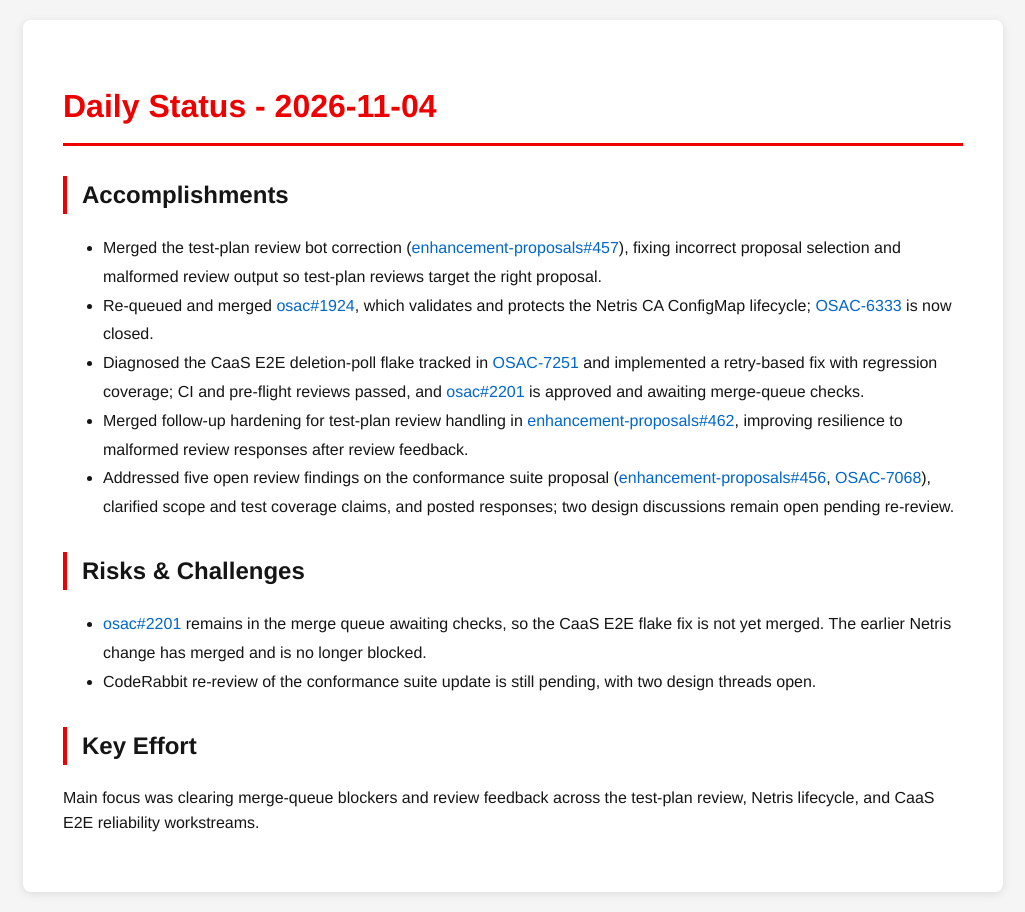
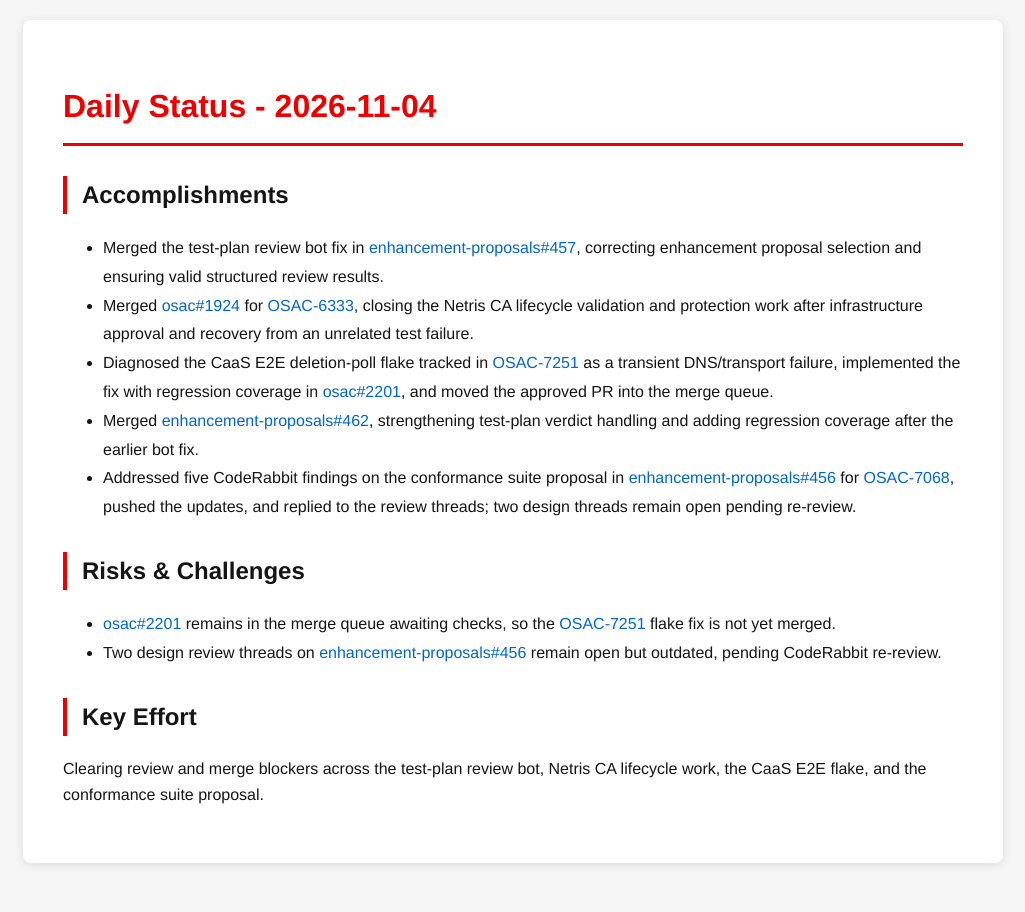
Before and after one commit to tzvatot/daily-status, a Jekyll site: the page built from 2026-11-04.md, in a window 1280 px wide. Shown: the whole page, without its empty margins (127-1152 px from the left). Built offline with Jekyll 4.4.1, drawn with Linux system fonts in a browser that asks for light colours.

Commit message:
Daily status update - 2026-11-04

```diff
--- a/2026-11-04.md
+++ b/2026-11-04.md
@@ -7,15 +7,15 @@ date: 2026-11-04
 # Daily Status - 2026-11-04
 
 ## Accomplishments
-- Merged the test-plan review bot correction ([enhancement-proposals#457](https://github.com/osac-project/enhancement-proposals/pull/457)), fixing incorrect proposal selection and malformed review output so test-plan reviews target the right proposal.
-- Re-queued and merged [osac#1924](https://github.com/osac-project/osac/pull/1924), which validates and protects the Netris CA ConfigMap lifecycle; [OSAC-6333](https://redhat.atlassian.net/browse/OSAC-6333) is now closed.
-- Diagnosed the CaaS E2E deletion-poll flake tracked in [OSAC-7251](https://redhat.atlassian.net/browse/OSAC-7251) and implemented a retry-based fix with regression coverage; CI and pre-flight reviews passed, and [osac#2201](https://github.com/osac-project/osac/pull/2201) is approved and awaiting merge-queue checks.
-- Merged follow-up hardening for test-plan review handling in [enhancement-proposals#462](https://github.com/osac-project/enhancement-proposals/pull/462), improving resilience to malformed review responses after review feedback.
-- Addressed five open review findings on the conformance suite proposal ([enhancement-proposals#456](https://github.com/osac-project/enhancement-proposals/pull/456), [OSAC-7068](https://redhat.atlassian.net/browse/OSAC-7068)), clarified scope and test coverage claims, and posted responses; two design discussions remain open pending re-review.
+- Merged the test-plan review bot fix in [enhancement-proposals#457](https://github.com/osac-project/enhancement-proposals/pull/457), correcting enhancement proposal selection and ensuring valid structured review results.
+- Merged [osac#1924](https://github.com/osac-project/osac/pull/1924) for [OSAC-6333](https://redhat.atlassian.net/browse/OSAC-6333), closing the Netris CA lifecycle validation and protection work after infrastructure approval and recovery from an unrelated test failure.
+- Diagnosed the CaaS E2E deletion-poll flake tracked in [OSAC-7251](https://redhat.atlassian.net/browse/OSAC-7251) as a transient DNS/transport failure, implemented the fix with regression coverage in [osac#2201](https://github.com/osac-project/osac/pull/2201), and moved the approved PR into the merge queue.
+- Merged [enhancement-proposals#462](https://github.com/osac-project/enhancement-proposals/pull/462), strengthening test-plan verdict handling and adding regression coverage after the earlier bot fix.
+- Addressed five CodeRabbit findings on the conformance suite proposal in [enhancement-proposals#456](https://github.com/osac-project/enhancement-proposals/pull/456) for [OSAC-7068](https://redhat.atlassian.net/browse/OSAC-7068), pushed the updates, and replied to the review threads; two design threads remain open pending re-review.
 
 ## Risks & Challenges
-- [osac#2201](https://github.com/osac-project/osac/pull/2201) remains in the merge queue awaiting checks, so the CaaS E2E flake fix is not yet merged. The earlier Netris change has merged and is no longer blocked.
-- CodeRabbit re-review of the conformance suite update is still pending, with two design threads open.
+- [osac#2201](https://github.com/osac-project/osac/pull/2201) remains in the merge queue awaiting checks, so the [OSAC-7251](https://redhat.atlassian.net/browse/OSAC-7251) flake fix is not yet merged.
+- Two design review threads on [enhancement-proposals#456](https://github.com/osac-project/enhancement-proposals/pull/456) remain open but outdated, pending CodeRabbit re-review.
 
 ## Key Effort
-Main focus was clearing merge-queue blockers and review feedback across the test-plan review, Netris lifecycle, and CaaS E2E reliability workstreams.
+Clearing review and merge blockers across the test-plan review bot, Netris CA lifecycle work, the CaaS E2E flake, and the conformance suite proposal.
```
